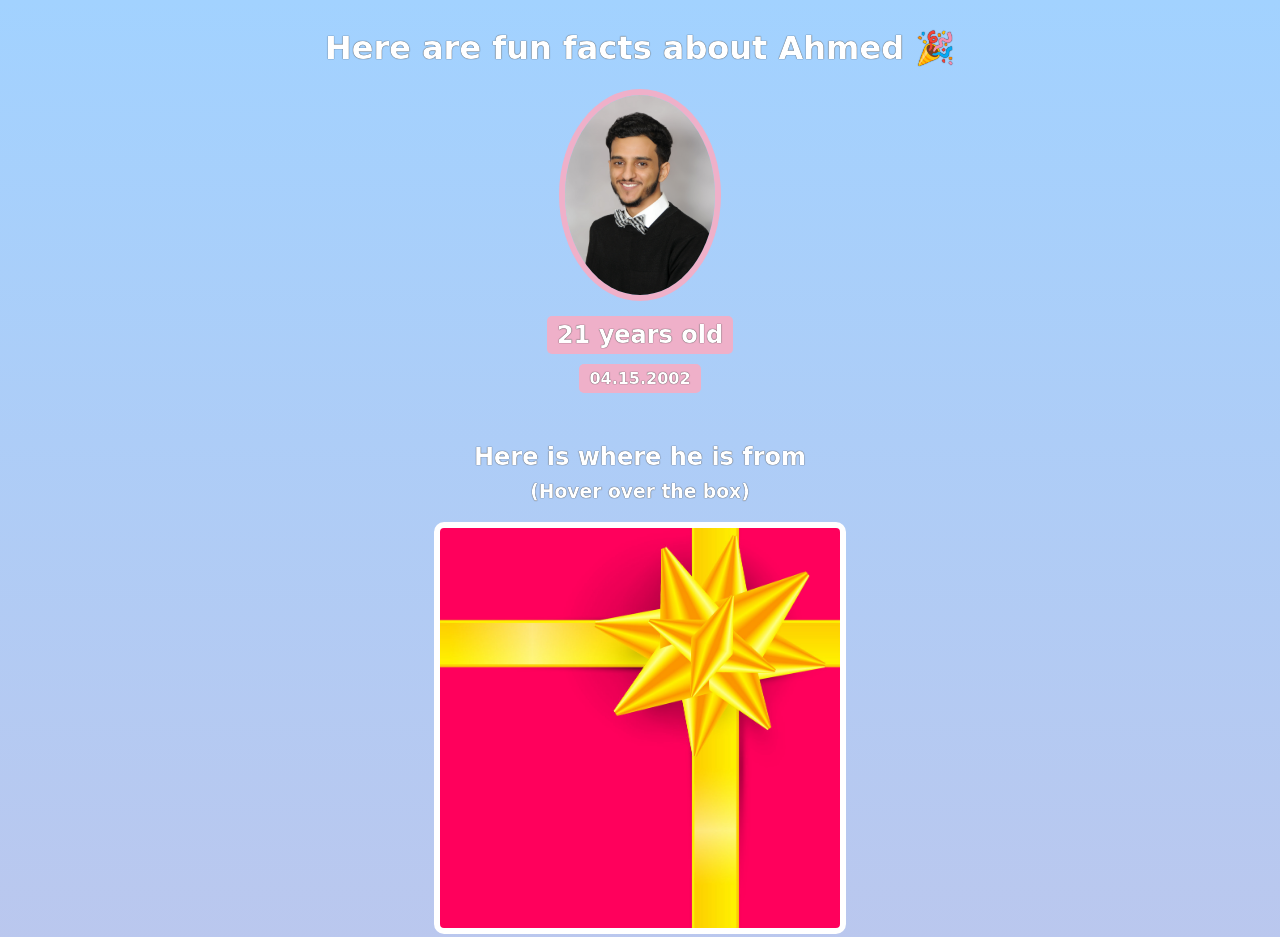
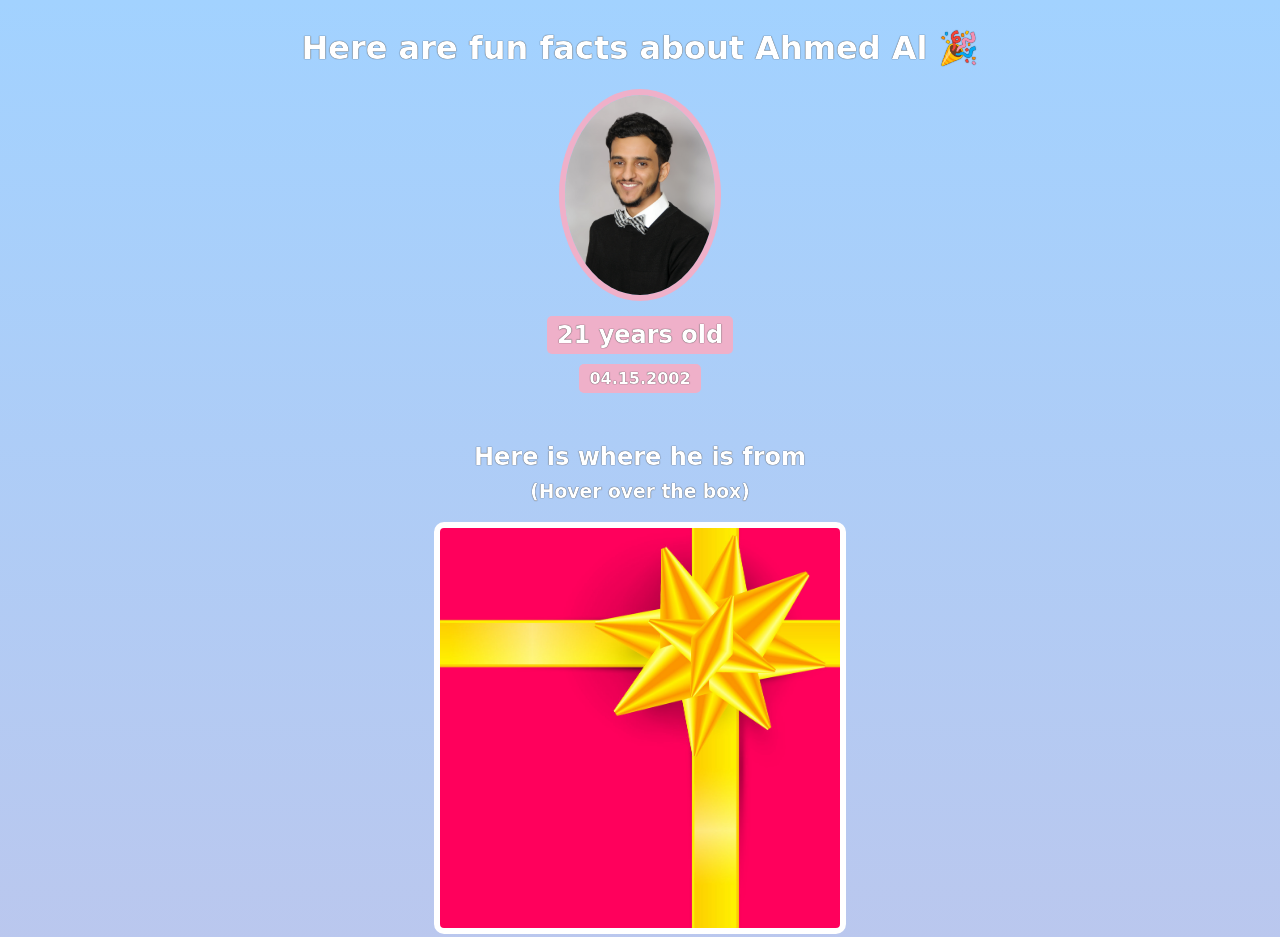
Before and after one commit to Alomari12/Ahmed-Fun-Facts-Site, a website built with Vite: page index.html in a window 1280 px wide. Shown: the top 937 px of the page. Built offline with nearby package versions, Linux system fonts and the light colour scheme; a web font is replaced by a local one.

Commit message:
commit the last name to AL

```diff
--- a/index.html
+++ b/index.html
@@ -7,7 +7,7 @@
     </head>
     <body>
         <div id="header">
-            <h1>Here are fun facts about Ahmed 🎉</h1>
+            <h1>Here are fun facts about Ahmed Al 🎉</h1>
             <img id="bff-img" src="images/Ahmed.jpg">
             <h2 id="bday-age">21 years old</h2>
             <h4 id="bday-date">04.15.2002</h4>
```
